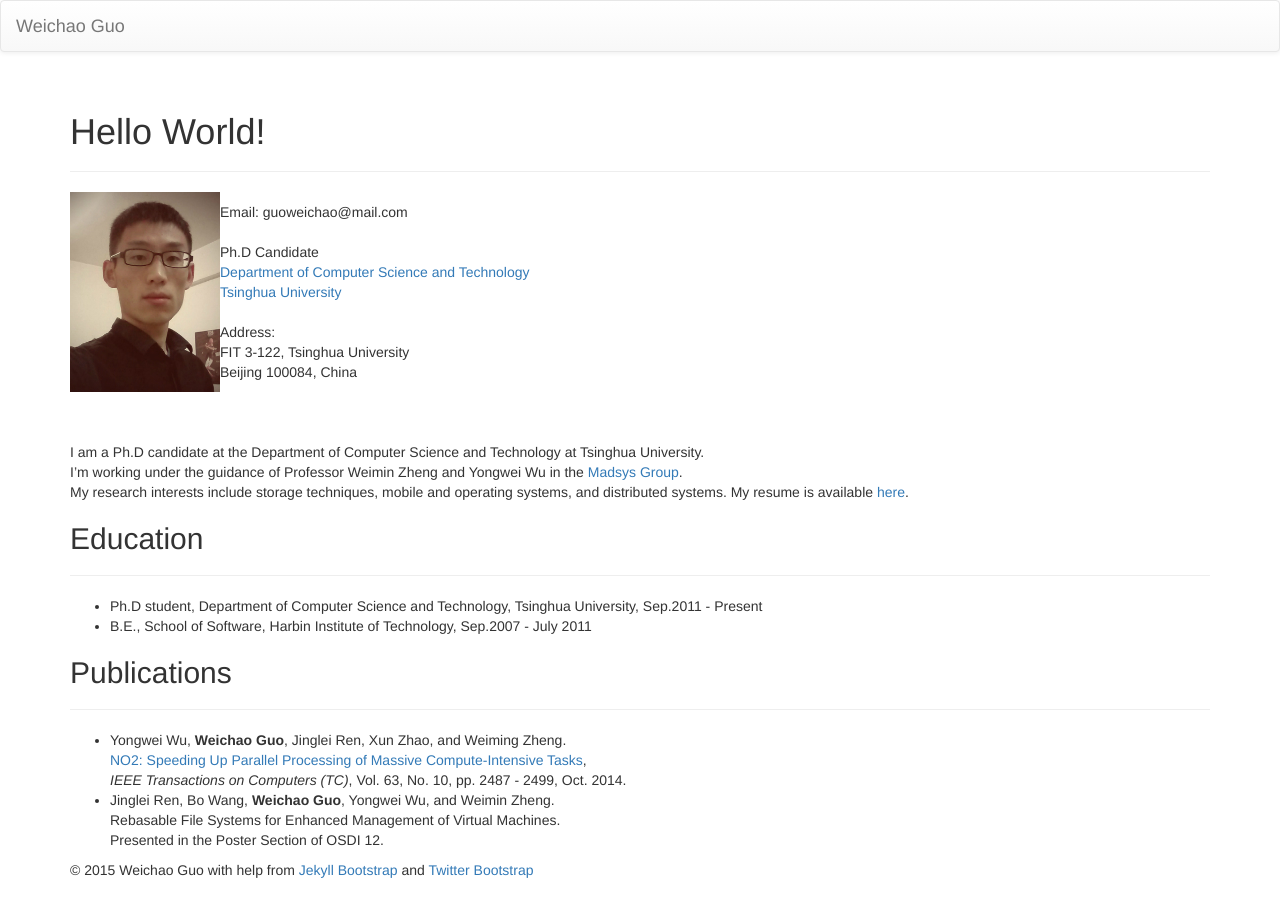
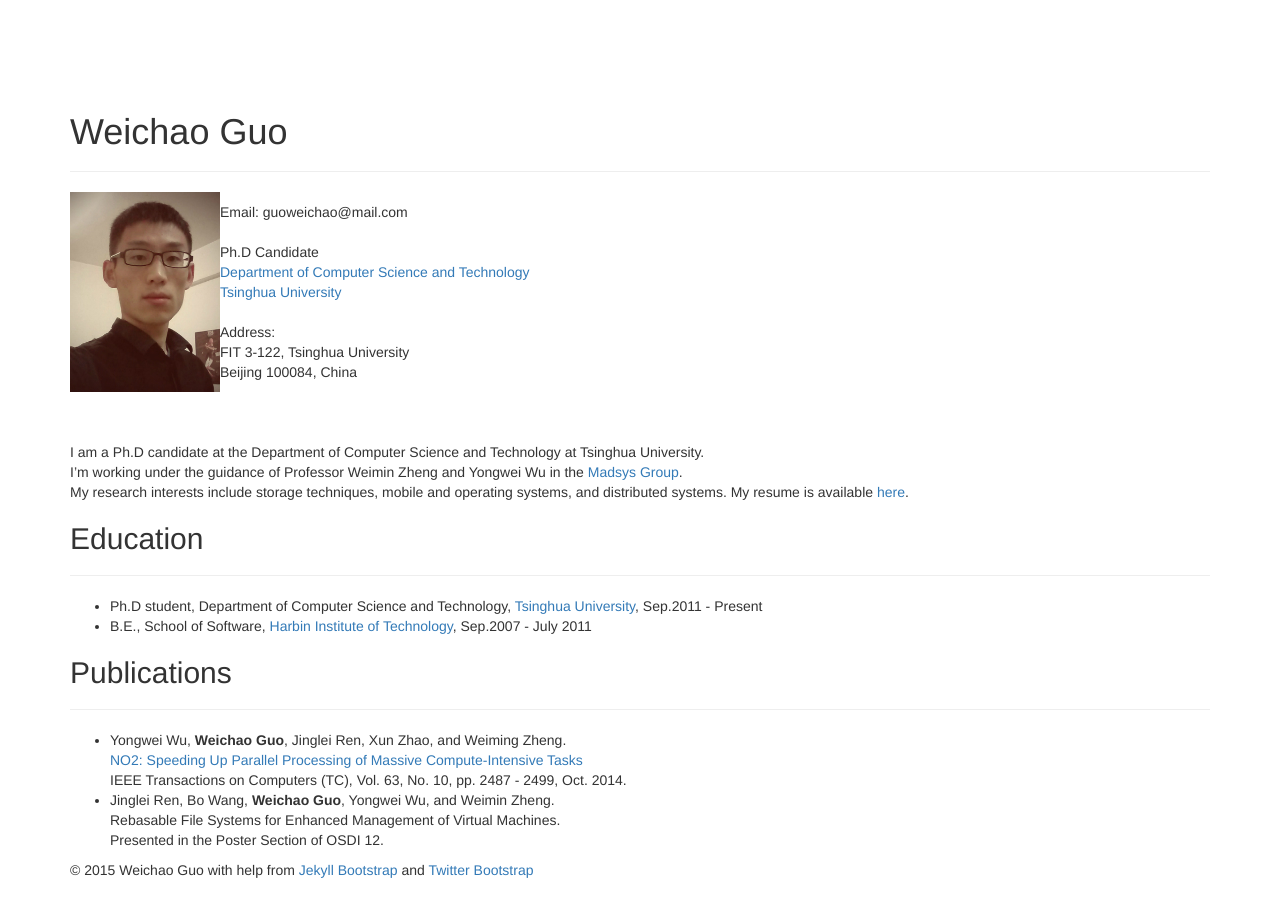
Before and after one commit to weichaoguo/weichaoguo.github.io, a Jekyll site: the page built from index.md, in a window 1280 px wide. Built offline with Jekyll 4.4.1, drawn with Linux system fonts in a browser that asks for light colours; nearby versions of some CDN libraries; library files that are not in the unit come from our copies.

Commit message:
Second blood

```diff
--- a/_includes/themes/bootstrap-3/default.html
+++ b/_includes/themes/bootstrap-3/default.html
@@ -44,7 +44,7 @@
 
   <body>
     <div id="wrap">
-      <nav class="navbar navbar-default" role="navigation">
+      <nav class="navbar navbar-default" role="navigation" style="visibility:hidden">
         <!-- Brand and toggle get grouped for better mobile display -->
         <div class="navbar-header">
           <button type="button" class="navbar-toggle" data-toggle="collapse" data-target="#jb-navbar-collapse">
--- a/index.md
+++ b/index.md
@@ -1,6 +1,6 @@
 ---
 layout: page
-title: Hello World!
+title: Weichao Guo
 ---
 {% include JB/setup %}
 <table>
@@ -26,31 +26,20 @@ Beijing 100084, China
 <br>
 
 I am a Ph.D candidate at the Department of Computer Science and Technology at Tsinghua University.
-<br>
 I'm working under the guidance of Professor Weimin Zheng and Yongwei Wu in the [Madsys Group](http://madsys.cs.tsinghua.edu.cn/).
-<br>
 My research interests include storage techniques, mobile and operating systems, and distributed systems. My resume is available [here](http://madsys.cs.tsinghua.edu.cn/).
 
 ## Education
 ---
-<ul>
-  <li>Ph.D student, Department of Computer Science and Technology,
-Tsinghua University, Sep.2011 - Present
-  </li>
-  <li>B.E., School of Software, Harbin Institute of Technology, Sep.2007 - July 2011
-  </li>
-</ul>
+* Ph.D student, Department of Computer Science and Technology,
+[Tsinghua University](http://www.tsinghua.edu.cn/), Sep.2011 - Present
+* B.E., School of Software, [Harbin Institute of Technology](http://www.hit.edu.cn/), Sep.2007 - July 2011
 
 ## Publications
 ---
-<ul>
-  <li>Yongwei Wu, <span style="font-weight: bold;">Weichao Guo</span>, Jinglei
-  Ren, Xun Zhao, and Weiming Zheng.<br>
-    <a href="http://dx.doi.org/10.1109/TC.2013.132">NO2: Speeding Up Parallel Processing of Massive Compute-Intensive Tasks</a>,<br>
-      <i>IEEE Transactions on Computers (TC)</i>, Vol. 63, No. 10, pp. 2487 - 2499, Oct. 2014.<br>
-  </li>
-  <li>Jinglei Ren, Bo Wang,
-  <span style="font-weight: bold;">Weichao Guo</span>, Yongwei Wu, and Weimin Zheng.<br>
-    Rebasable File Systems for Enhanced Management of Virtual Machines.<br>
-      Presented in the Poster Section of OSDI 12.<br>
-  </li>
+* Yongwei Wu, __Weichao Guo__, Jinglei Ren, Xun Zhao, and Weiming Zheng.
+[NO2: Speeding Up Parallel Processing of Massive Compute-Intensive Tasks](http://dx.doi.org/10.1109/TC.2013.132)
+IEEE Transactions on Computers (TC), Vol. 63, No. 10, pp. 2487 - 2499, Oct. 2014.
+* Jinglei Ren, Bo Wang, __Weichao Guo__, Yongwei Wu, and Weimin Zheng.
+Rebasable File Systems for Enhanced Management of Virtual Machines.
+Presented in the Poster Section of OSDI 12.
```
